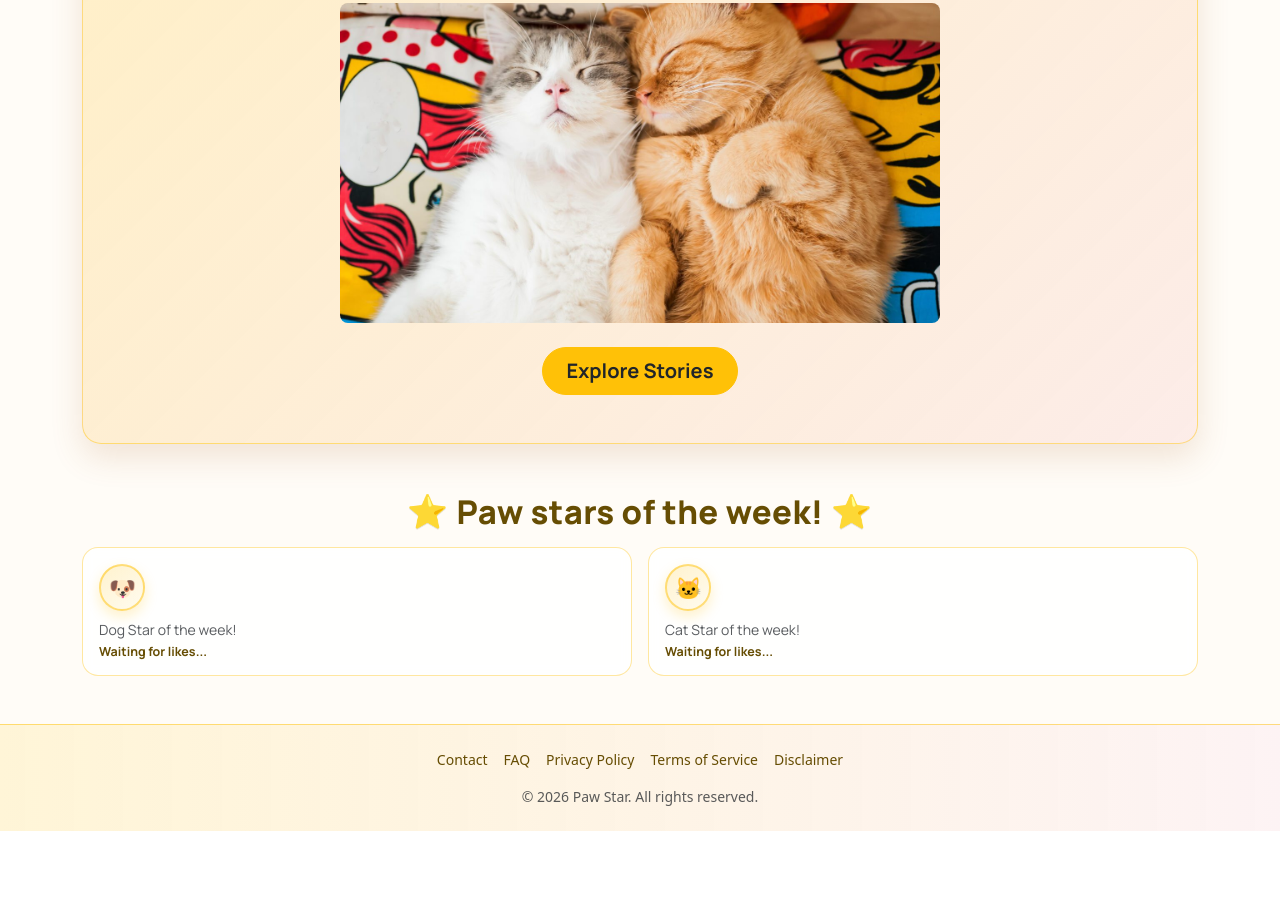
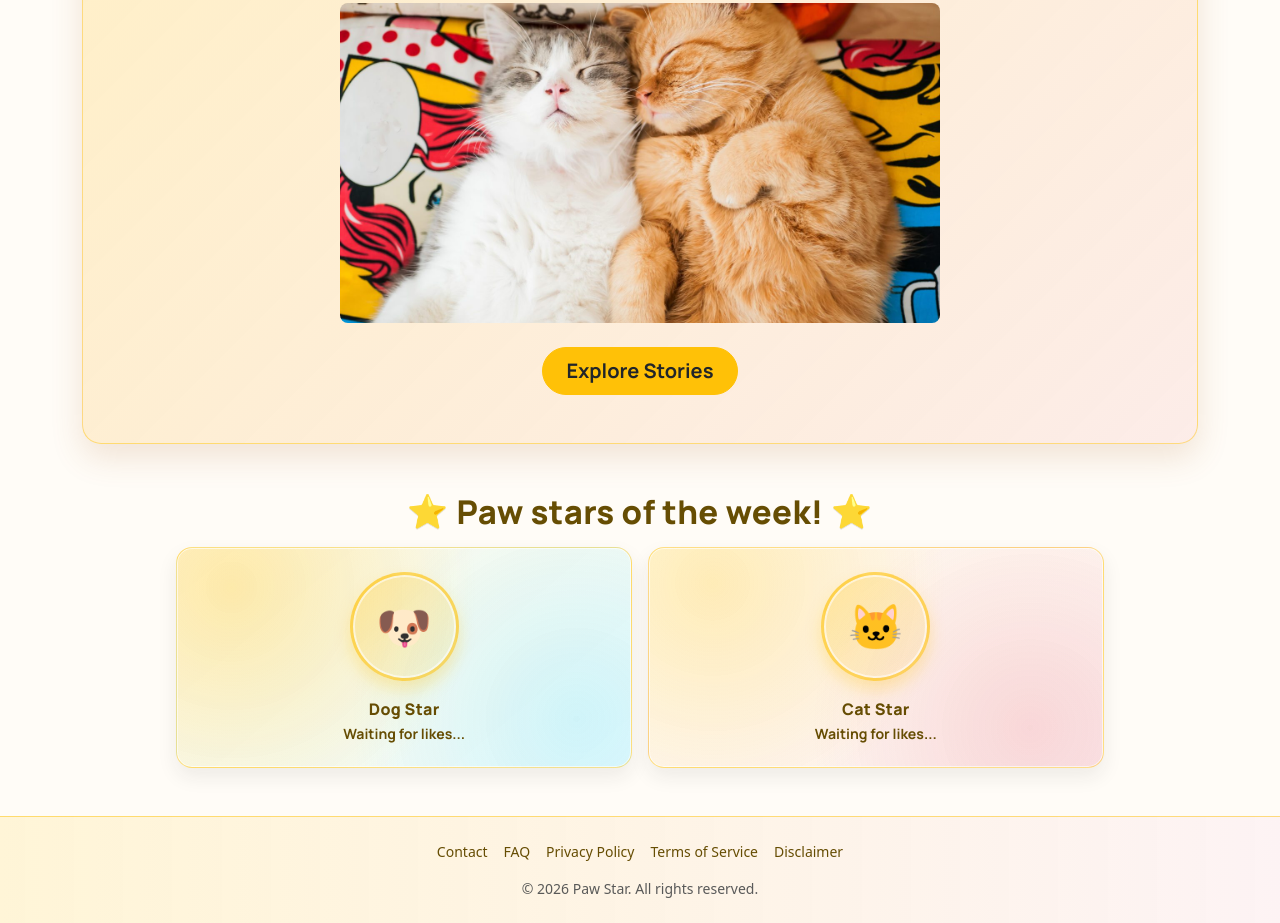
Before and after one commit to yoryord/Paw-Star-app, a website built with Vite: page index.html in a window 1280 px wide. Shown: the part 1413-2336 px from the top of the page. Before the commit the page ends 2244 px from the top, so only its background shows below. Built offline with nearby package versions, Linux system fonts and the light colour scheme; some packages are replaced by stand-ins of ours; no server answers; the database is empty.

Commit message:
feat: enhance landing star cards with improved styling and accessibility features

```diff
--- a/src/pages/index/index.css
+++ b/src/pages/index/index.css
@@ -64,6 +64,46 @@
   overflow: hidden;
 }
 
+.landing-star-card {
+  text-align: center;
+  border: 1px solid rgba(var(--bs-warning-rgb), 0.42);
+  background:
+    radial-gradient(circle at 15% 16%, rgba(var(--bs-warning-rgb), 0.22), transparent 52%),
+    radial-gradient(circle at 84% 85%, rgba(var(--bs-danger-rgb), 0.12), transparent 50%),
+    linear-gradient(140deg, rgba(var(--bs-warning-rgb), 0.08), rgba(var(--bs-danger-rgb), 0.05)),
+    rgba(255, 255, 255, 0.92);
+  box-shadow:
+    0 0.55rem 1.25rem rgba(var(--bs-dark-rgb), 0.08),
+    inset 0 0 0 1px rgba(255, 255, 255, 0.62);
+}
+
+#landing-dog-star-card {
+  background:
+    radial-gradient(circle at 12% 18%, rgba(var(--bs-warning-rgb), 0.28), transparent 56%),
+    radial-gradient(circle at 88% 78%, rgba(var(--bs-info-rgb), 0.14), transparent 52%),
+    linear-gradient(140deg, rgba(var(--bs-warning-rgb), 0.1), rgba(var(--bs-info-rgb), 0.08)),
+    rgba(255, 255, 255, 0.92);
+}
+
+#landing-cat-star-card {
+  background:
+    radial-gradient(circle at 14% 16%, rgba(var(--bs-warning-rgb), 0.23), transparent 54%),
+    radial-gradient(circle at 84% 82%, rgba(var(--bs-danger-rgb), 0.14), transparent 52%),
+    linear-gradient(140deg, rgba(var(--bs-warning-rgb), 0.08), rgba(var(--bs-danger-rgb), 0.08)),
+    rgba(255, 255, 255, 0.92);
+}
+
+.landing-star-card-link {
+  display: block;
+  color: inherit;
+  text-decoration: none;
+}
+
+.landing-star-card-link.is-disabled {
+  pointer-events: none;
+  cursor: default;
+}
+
 .stat-card::before {
   content: '';
   position: absolute;
@@ -95,6 +135,12 @@
   box-shadow: 0 0.75rem 1.35rem rgba(var(--bs-warning-rgb), 0.34);
 }
 
+.landing-star-card:hover {
+  box-shadow:
+    0 1rem 1.8rem rgba(var(--bs-warning-rgb), 0.3),
+    0 0.3rem 0.7rem rgba(var(--bs-dark-rgb), 0.08);
+}
+
 .stat-card:hover::before {
   left: 130%;
   opacity: 1;
@@ -106,16 +152,19 @@
 }
 
 .landing-star-avatar-wrap {
-  width: 2.9rem;
-  height: 2.9rem;
+  width: clamp(5.6rem, 10vw, 6.8rem);
+  height: clamp(5.6rem, 10vw, 6.8rem);
   border-radius: 50%;
-  border: 2px solid rgba(var(--bs-warning-rgb), 0.5);
-  background: linear-gradient(145deg, rgba(var(--bs-warning-rgb), 0.2), rgba(var(--bs-warning-rgb), 0.06));
+  border: 3px solid rgba(var(--bs-warning-rgb), 0.55);
+  background: linear-gradient(145deg, rgba(var(--bs-warning-rgb), 0.27), rgba(var(--bs-warning-rgb), 0.08));
   display: flex;
   align-items: center;
   justify-content: center;
   flex-shrink: 0;
-  box-shadow: 0 0.35rem 0.8rem rgba(var(--bs-warning-rgb), 0.22);
+  margin-inline: auto;
+  box-shadow:
+    0 0.55rem 1rem rgba(var(--bs-warning-rgb), 0.26),
+    inset 0 0 0 2px rgba(255, 255, 255, 0.55);
 }
 
 .landing-star-avatar-img {
@@ -126,12 +175,19 @@
 }
 
 .landing-star-avatar-fallback {
-  font-size: 1.35rem;
+  font-size: 2.8rem;
   line-height: 1;
 }
 
+.landing-star-label {
+  font-size: 1rem;
+  font-weight: 800;
+  letter-spacing: 0.02em;
+  color: var(--bs-warning-text-emphasis);
+}
+
 .landing-star-name {
-  font-size: 0.78rem;
+  font-size: 0.88rem;
   font-weight: 700;
   color: var(--bs-warning-text-emphasis);
   line-height: 1.25;
@@ -214,4 +270,22 @@
     gap: 0.4rem;
     white-space: nowrap;
   }
+
+  .landing-star-card {
+    padding: 1.25rem 1rem !important;
+    border-radius: 1.1rem;
+  }
+
+  .landing-star-avatar-wrap {
+    width: 5.3rem;
+    height: 5.3rem;
+  }
+
+  .landing-star-label {
+    font-size: 0.96rem;
+  }
+
+  .landing-star-name {
+    font-size: 0.82rem;
+  }
 }
--- a/src/pages/index/index.html
+++ b/src/pages/index/index.html
@@ -93,10 +93,11 @@
       </div>
     </div>
 
-    <div class="row g-3 landing-stats">
-      <div class="col-6">
-        <article class="stat-card p-3 h-100" id="landing-dog-star-card">
-          <div class="landing-star-header mb-2">
+    <div class="row g-3 landing-stats justify-content-center">
+      <div class="col-12 col-sm-6 col-lg-5">
+        <article class="stat-card landing-star-card p-4 h-100" id="landing-dog-star-card">
+          <a href="#" data-link class="landing-star-card-link" id="landing-dog-star-link" aria-label="View Dog Star profile">
+            <div class="landing-star-header mb-3 justify-content-center">
               <div class="landing-star-avatar-wrap" aria-hidden="true">
                 <img
                   class="landing-star-avatar-img d-none"
@@ -108,13 +109,15 @@
                 <span class="landing-star-avatar-fallback" id="landing-dog-star-avatar-fallback">🐶</span>
               </div>
             </div>
-          <p class="small text-secondary mb-1">Dog Star of the week!</p>
+            <p class="landing-star-label mb-1">Dog Star</p>
             <p class="landing-star-name mb-0" id="landing-dog-star-name">Waiting for likes...</p>
+          </a>
         </article>
       </div>
-      <div class="col-6">
-        <article class="stat-card p-3 h-100" id="landing-cat-star-card">
-          <div class="landing-star-header mb-2">
+      <div class="col-12 col-sm-6 col-lg-5">
+        <article class="stat-card landing-star-card p-4 h-100" id="landing-cat-star-card">
+          <a href="#" data-link class="landing-star-card-link" id="landing-cat-star-link" aria-label="View Cat Star profile">
+            <div class="landing-star-header mb-3 justify-content-center">
               <div class="landing-star-avatar-wrap" aria-hidden="true">
                 <img
                   class="landing-star-avatar-img d-none"
@@ -126,8 +129,9 @@
                 <span class="landing-star-avatar-fallback" id="landing-cat-star-avatar-fallback">🐱</span>
               </div>
             </div>
-          <p class="small text-secondary mb-1">Cat Star of the week!</p>
+            <p class="landing-star-label mb-1">Cat Star</p>
             <p class="landing-star-name mb-0" id="landing-cat-star-name">Waiting for likes...</p>
+          </a>
         </article>
       </div>
     </div>
--- a/src/pages/index/index.js
+++ b/src/pages/index/index.js
@@ -69,18 +69,25 @@ const applySpeciesStarCard = (container, speciesKey, starPet) => {
   const imageEl = container.querySelector(`#landing-${speciesKey}-star-avatar-img`);
   const fallbackEl = container.querySelector(`#landing-${speciesKey}-star-avatar-fallback`);
   const nameEl = container.querySelector(`#landing-${speciesKey}-star-name`);
+  const linkEl = container.querySelector(`#landing-${speciesKey}-star-link`);
 
-  if (!imageEl || !fallbackEl || !nameEl) return;
+  if (!imageEl || !fallbackEl || !nameEl || !linkEl) return;
 
   if (!starPet) {
     fallbackEl.textContent = fallbackEmoji;
     fallbackEl.classList.remove('d-none');
     imageEl.classList.add('d-none');
     nameEl.textContent = 'Waiting for likes...';
+    linkEl.setAttribute('href', '#');
+    linkEl.setAttribute('aria-disabled', 'true');
+    linkEl.classList.add('is-disabled');
     return;
   }
 
   nameEl.textContent = `${starPet.name ?? 'Unnamed pet'} · ${starPet.likes} likes`;
+  linkEl.setAttribute('href', `/pets/${encodeURIComponent(starPet.id)}/view`);
+  linkEl.setAttribute('aria-disabled', 'false');
+  linkEl.classList.remove('is-disabled');
 
   if (starPet.pet_picture_url) {
     imageEl.src = starPet.pet_picture_url;
```
Lines whose indentation alone changed are shown as unchanged.
